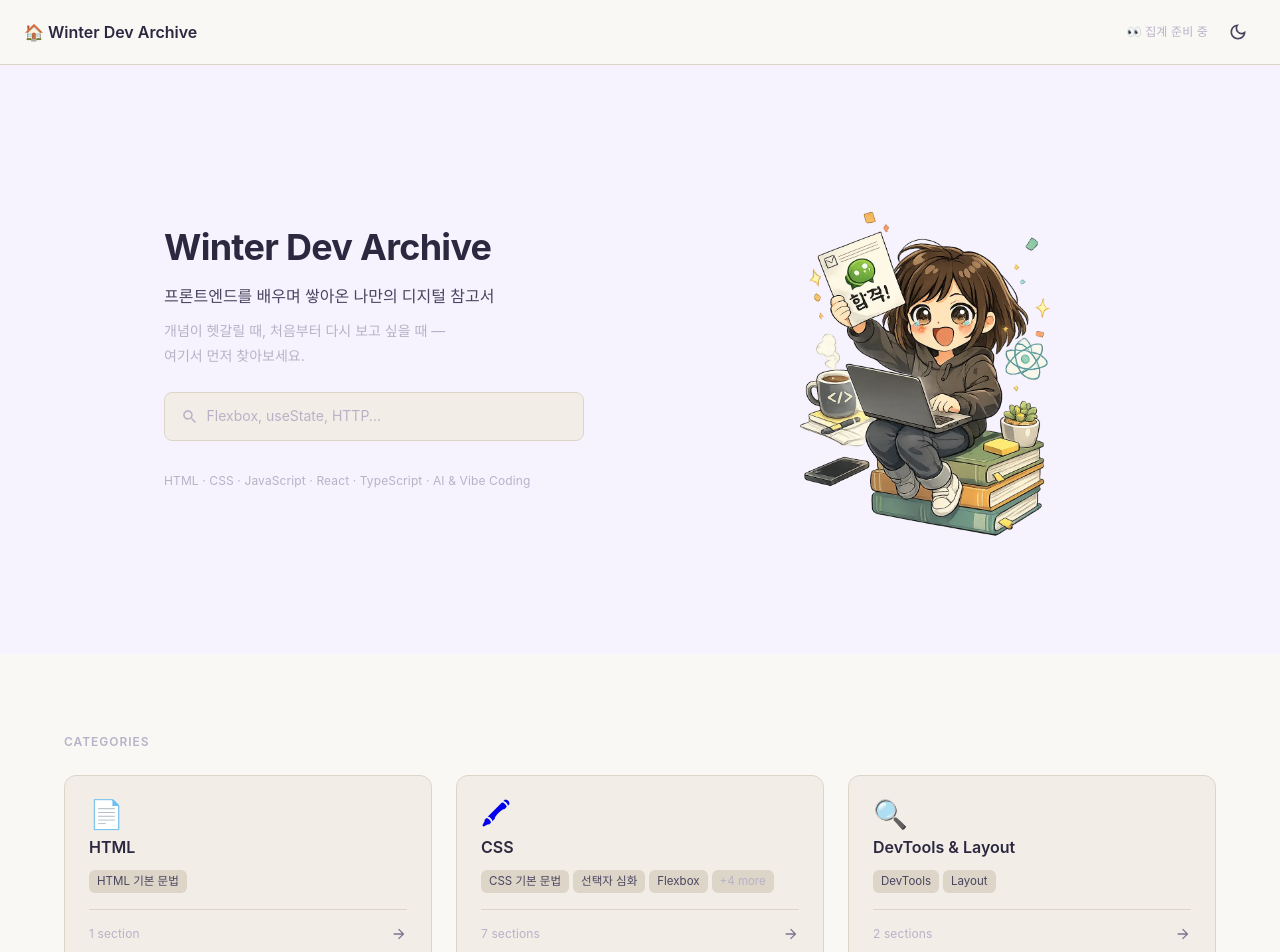
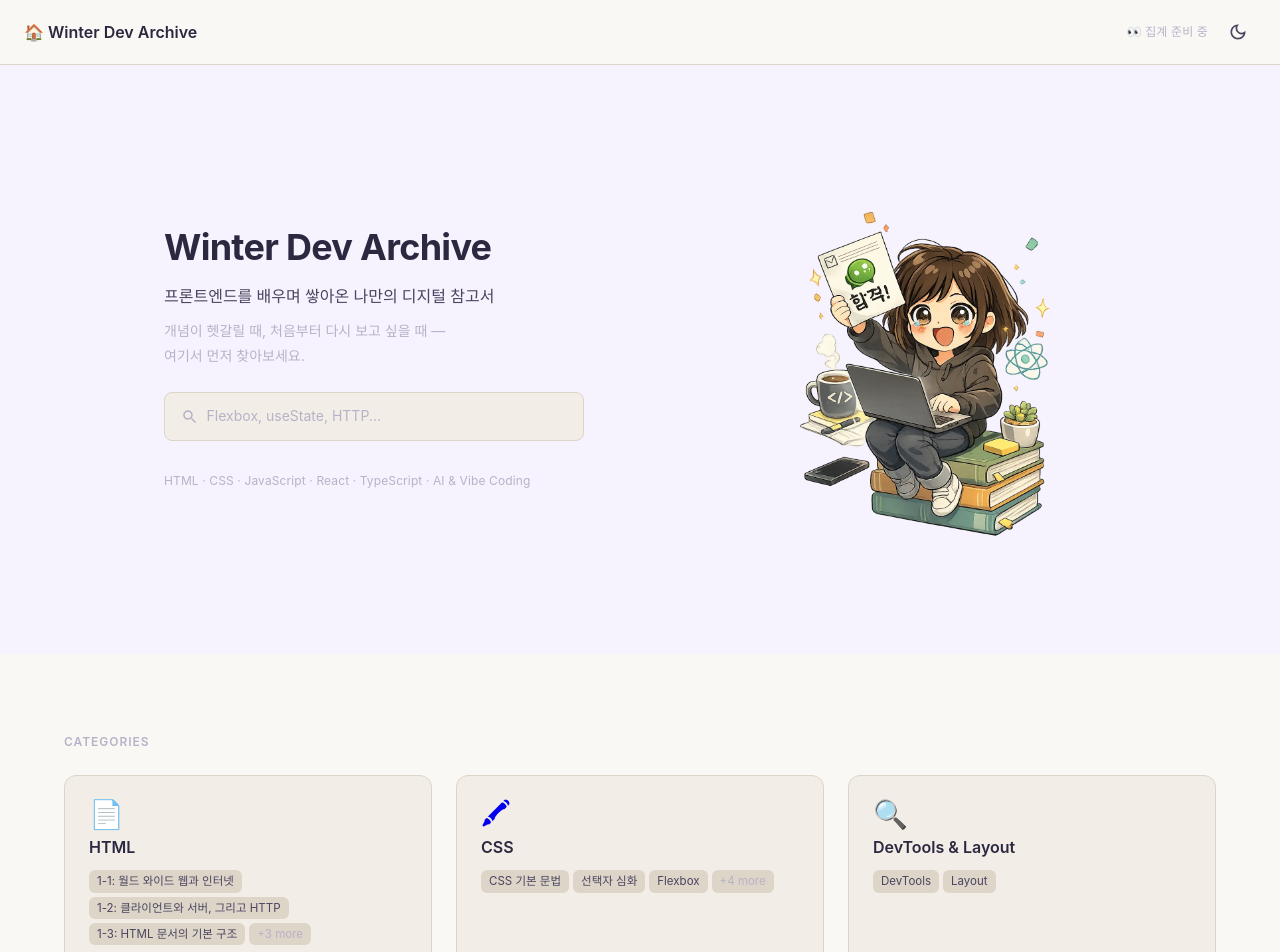
Before and after one commit to Winter-Haeum/winter-dev-archive, a React (Vite) app: page / in a window 1280 px wide. Shown: the top 952 px of the page. Built offline with nearby package versions, Linux system fonts and the light colour scheme; no server answers; a web font is replaced by a local one.

Commit message:
fix: simplify HTML navigation structure

```diff
--- a/src/data/navigation.js
+++ b/src/data/navigation.js
@@ -9,17 +9,31 @@ export const categories = [
     emoji: '📄',
     slug: 'html',
     description: '웹 문서의 뼈대를 이루는 마크업 언어. 웹의 동작 원리부터 시맨틱 태그 활용까지 HTML의 기본기를 다집니다.',
-    nestedSidebar: true,
-    sections: ['HTML 기본 문법'],
+    // 하위 섹션이 1개뿐이라 중간 섹션 없이 문서를 바로 노출한다 (coding-test와 동일한 flat 패턴).
+    // sections 각 항목이 실제로는 문서 1개씩을 가리키며, sectionLinks로 바로 문서 경로에 연결한다.
+    sections: [
+      '1-1: 월드 와이드 웹과 인터넷',
+      '1-2: 클라이언트와 서버, 그리고 HTTP',
+      '1-3: HTML 문서의 기본 구조',
+      '1-4: 태그·속성·요소 이해하기',
+      '1-5: 의미를 담는 시맨틱 마크업',
+      '1-6: 실전 HTML 태그 활용',
+    ],
+    sectionLinks: {
+      '1-1: 월드 와이드 웹과 인터넷': '/html/html/1-1-www-and-website',
+      '1-2: 클라이언트와 서버, 그리고 HTTP': '/html/html/1-2-client-server-http',
+      '1-3: HTML 문서의 기본 구조': '/html/html/1-3-html-document-structure',
+      '1-4: 태그·속성·요소 이해하기': '/html/html/1-4-tags-attributes-elements',
+      '1-5: 의미를 담는 시맨틱 마크업': '/html/html/1-5-semantic-markup',
+      '1-6: 실전 HTML 태그 활용': '/html/html/1-6-html-tags-in-practice',
+    },
     sectionDocs: {
-      'HTML 기본 문법': [
-        { slug: '1-1-www-and-website', title: '1-1: 월드 와이드 웹과 인터넷', folder: 'html' },
-        { slug: '1-2-client-server-http', title: '1-2: 클라이언트와 서버, 그리고 HTTP', folder: 'html' },
-        { slug: '1-3-html-document-structure', title: '1-3: HTML 문서의 기본 구조', folder: 'html' },
-        { slug: '1-4-tags-attributes-elements', title: '1-4: 태그·속성·요소 이해하기', folder: 'html' },
-        { slug: '1-5-semantic-markup', title: '1-5: 의미를 담는 시맨틱 마크업', folder: 'html' },
-        { slug: '1-6-html-tags-in-practice', title: '1-6: 실전 HTML 태그 활용', folder: 'html' },
-      ],
+      '1-1: 월드 와이드 웹과 인터넷': [{ slug: '1-1-www-and-website', title: '1-1: 월드 와이드 웹과 인터넷', folder: 'html' }],
+      '1-2: 클라이언트와 서버, 그리고 HTTP': [{ slug: '1-2-client-server-http', title: '1-2: 클라이언트와 서버, 그리고 HTTP', folder: 'html' }],
+      '1-3: HTML 문서의 기본 구조': [{ slug: '1-3-html-document-structure', title: '1-3: HTML 문서의 기본 구조', folder: 'html' }],
+      '1-4: 태그·속성·요소 이해하기': [{ slug: '1-4-tags-attributes-elements', title: '1-4: 태그·속성·요소 이해하기', folder: 'html' }],
+      '1-5: 의미를 담는 시맨틱 마크업': [{ slug: '1-5-semantic-markup', title: '1-5: 의미를 담는 시맨틱 마크업', folder: 'html' }],
+      '1-6: 실전 HTML 태그 활용': [{ slug: '1-6-html-tags-in-practice', title: '1-6: 실전 HTML 태그 활용', folder: 'html' }],
     },
   },
   {
```
